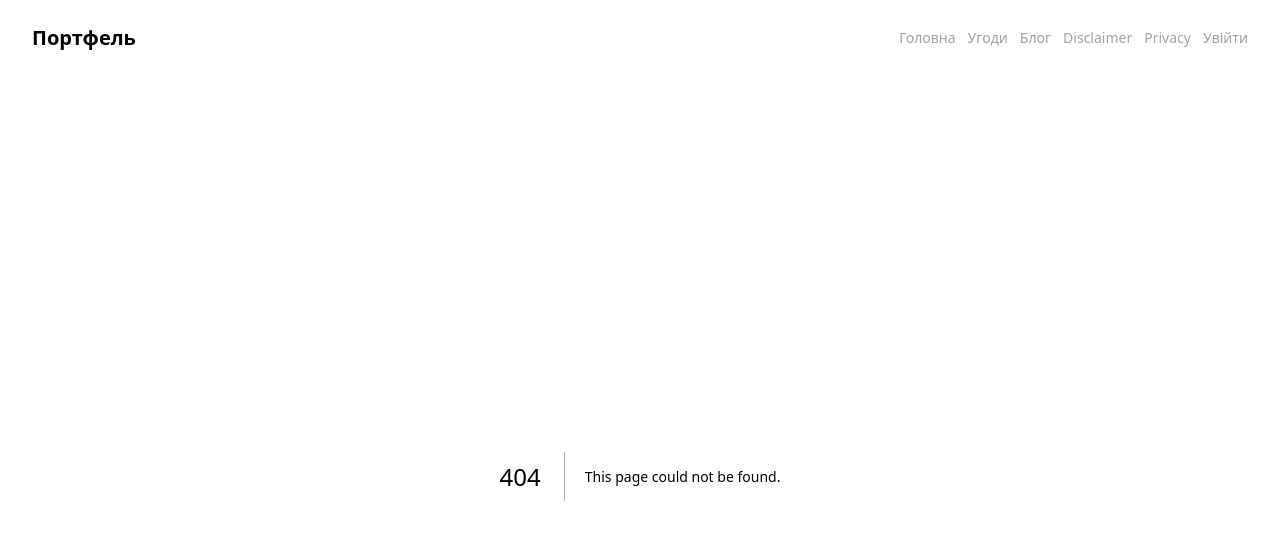
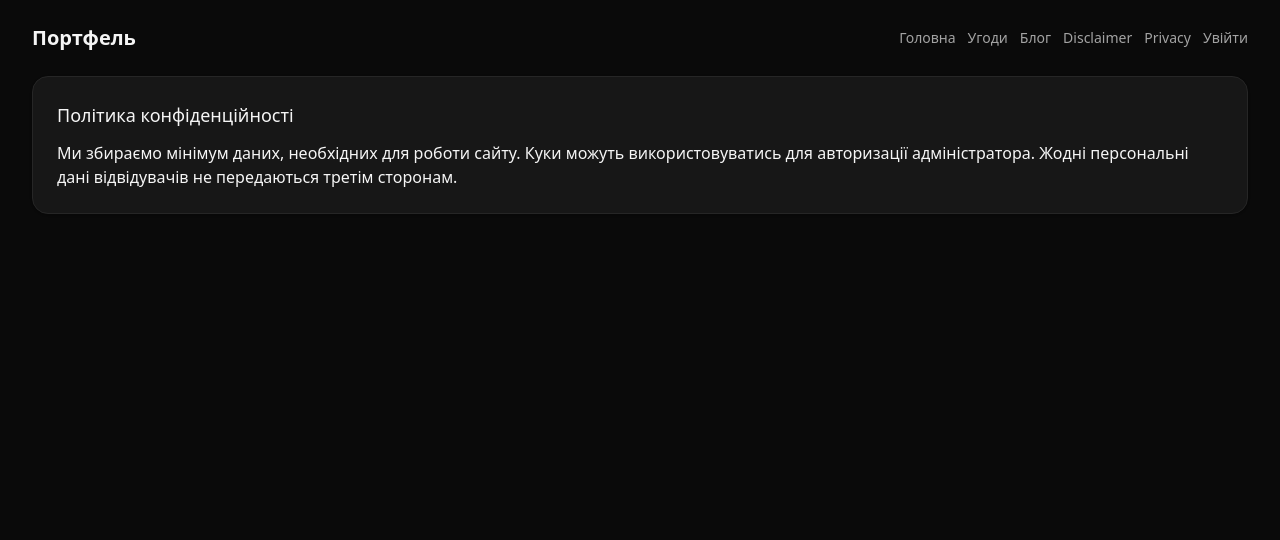
Before and after one commit to nteslenko75-byte/trading-portfolio, a Next.js app: page /privacy in a window 1280 px wide. Before the commit this address had no page. Shown: the top 540 px of the page. Built offline with nearby package versions, Linux system fonts and the light colour scheme.

Commit message:
Create privacy.tsx

```diff
--- /dev/null
+++ b/pages/privacy.tsx
@@ -0,0 +1,8 @@
+export default function Privacy() {
+  return (
+    <div className="card p-6 space-y-3">
+      <h2 className="text-lg font-medium">Політика конфіденційності</h2>
+      <p>Ми збираємо мінімум даних, необхідних для роботи сайту. Куки можуть використовуватись для авторизації адміністратора. Жодні персональні дані відвідувачів не передаються третім сторонам.</p>
+    </div>
+  );
+}
```
